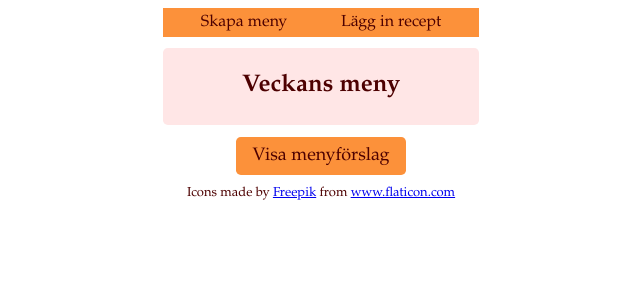
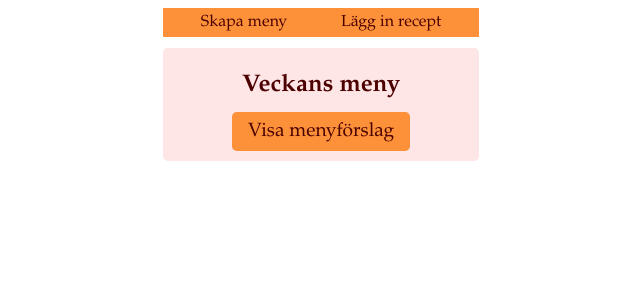
Before and after one commit to ellinorcarlstedt/matveckan, a React (Create React App) app: page / in a window 1280 px wide. Shown: the top 300 px of the page, without its empty margins (319-959 px from the left). Built offline with nearby package versions, Linux system fonts and the light colour scheme.

Commit message:
Styling for reload button and recepie description

```diff
--- a/src/App.css
+++ b/src/App.css
@@ -45,10 +45,15 @@
   padding-bottom: 0.3rem;
 }
 
+.menu-displayer-title {
+  margin: 0;
+  padding-top: 1em;
+}
+
 .menu-displayer-button-reload {
-  margin-top: 0.7rem;
+  margin: 0.7rem 0 0.3rem;
   font-family: Garamond, Cambria;
-  font-size: large;
+  font-size: larger;
   background-color: #FC913A;
   color: #4d0001;
   border: none;
@@ -67,11 +72,6 @@
 .menu-displayer-button-reload:active {
   transform: translateY(2px);
   border: none;
-}
-
-.menu-displayer-title {
-  padding-top: 1em;
-  margin-top: 0;
 }
 
 .meal-displayer {
@@ -101,13 +101,25 @@
 }
 
 .recepie-description {
+  margin-top: -0.7rem;
   border-radius: 0.3rem;
   padding: 0.5rem;
   padding-bottom: 0;
   text-align: left;
+  box-shadow: 0 0 10px rgba(0,0,0,0.25);
+  position: absolute;
+  width: 95%;
+  background-color: #ffffff;
 }
 
-.recepie-description-row, .recepie-description-missing {
+.recepie-description-title {
+  font-size: larger;
+  text-align: center;
+}
+
+.recepie-description-title,
+.recepie-description-row,
+.recepie-description-missing {
   margin: 0 0 0.5rem 0;
 }
 
@@ -116,7 +128,7 @@
   color: #FC913A;
 }
 
-footer {
+.icon-artist-attribute {
   margin-top: 0.7rem;
   font-size: small;
   color: #4d0001;
@@ -126,4 +138,5 @@ footer {
   .App {
     width: 25%;
   }
+
 }
--- a/src/App.js
+++ b/src/App.js
@@ -29,7 +29,6 @@ function App() {
           <Route exact path="/meny" component={MenuModerator} />
           <Route exact path="/recept" component={RecepieInputModerator} />
         </Switch>
-        <footer><div>Icons made by <a href="https://www.flaticon.com/authors/freepik" title="Freepik">Freepik</a> from <a href="https://www.flaticon.com/" title="Flaticon">www.flaticon.com</a></div></footer>
       </div>
 
     </Router>
--- /dev/null
+++ b/src/Components/IconArtistAttribute.js
@@ -0,0 +1,12 @@
+import React from 'react';
+import '../App.css';
+
+function IconArtistAttribute() {
+    return (
+        <div className="icon-artist-attribute">
+           Icons made by <a href="https://www.flaticon.com/authors/freepik" title="Freepik">Freepik</a> from <a href="https://www.flaticon.com/" title="Flaticon">www.flaticon.com</a>
+        </div>
+    )
+}
+
+export default IconArtistAttribute
--- a/src/Components/MealDisplayer.js
+++ b/src/Components/MealDisplayer.js
@@ -34,7 +34,7 @@ function MealDisplayer(props) {
                 </div>
                 {thisRecepieIsOpen &&
                 <div>
-                    <RecepieDescription description={props.meal.description}/>
+                    <RecepieDescription description={props.meal.description} title={props.meal.mealName}/>
                 </div>}
             </div>
         )
--- a/src/Components/MenuDisplayer.js
+++ b/src/Components/MenuDisplayer.js
@@ -1,6 +1,7 @@
 import React, { useState } from 'react';
 import '../App.css';
 import MealDisplayer from './MealDisplayer';
+import IconArtistAttribute from './IconArtistAttribute';
 
 function MenuDisplayer (props) {
 
@@ -37,18 +38,21 @@ function MenuDisplayer (props) {
         )
 
 
-    let buttonText = "Visa menyförslag";
+    let reloadButtonText = "Visa menyförslag";
+    let iconArtistAtt = "";
+
     if (props.menu.length) {
-        buttonText = "Nytt menyförslag";
+        reloadButtonText = "Nytt menyförslag";
+        iconArtistAtt = <IconArtistAttribute />
     }
 
         return (
-            <div>
+        <div>
             <div className="menu-displayer">
                 <h2 className="menu-displayer-title">Veckans meny</h2>
-                {menu}
+                <button className="menu-displayer-button-reload" onClick={reloadMenu}>{reloadButtonText}</button>
+                    {menu}{iconArtistAtt}
             </div>
-        <button className="menu-displayer-button-reload" onClick={reloadMenu}>{buttonText}</button>
         </div>
         )
 
--- a/src/Components/RecepieDescription.js
+++ b/src/Components/RecepieDescription.js
@@ -21,6 +21,7 @@ function RecepieDescription (props) {
 
     return (
         <div className="recepie-description">
+            <div className="recepie-description-title">{props.title}</div>
             {finalDescription}
         </div>
     )
```
